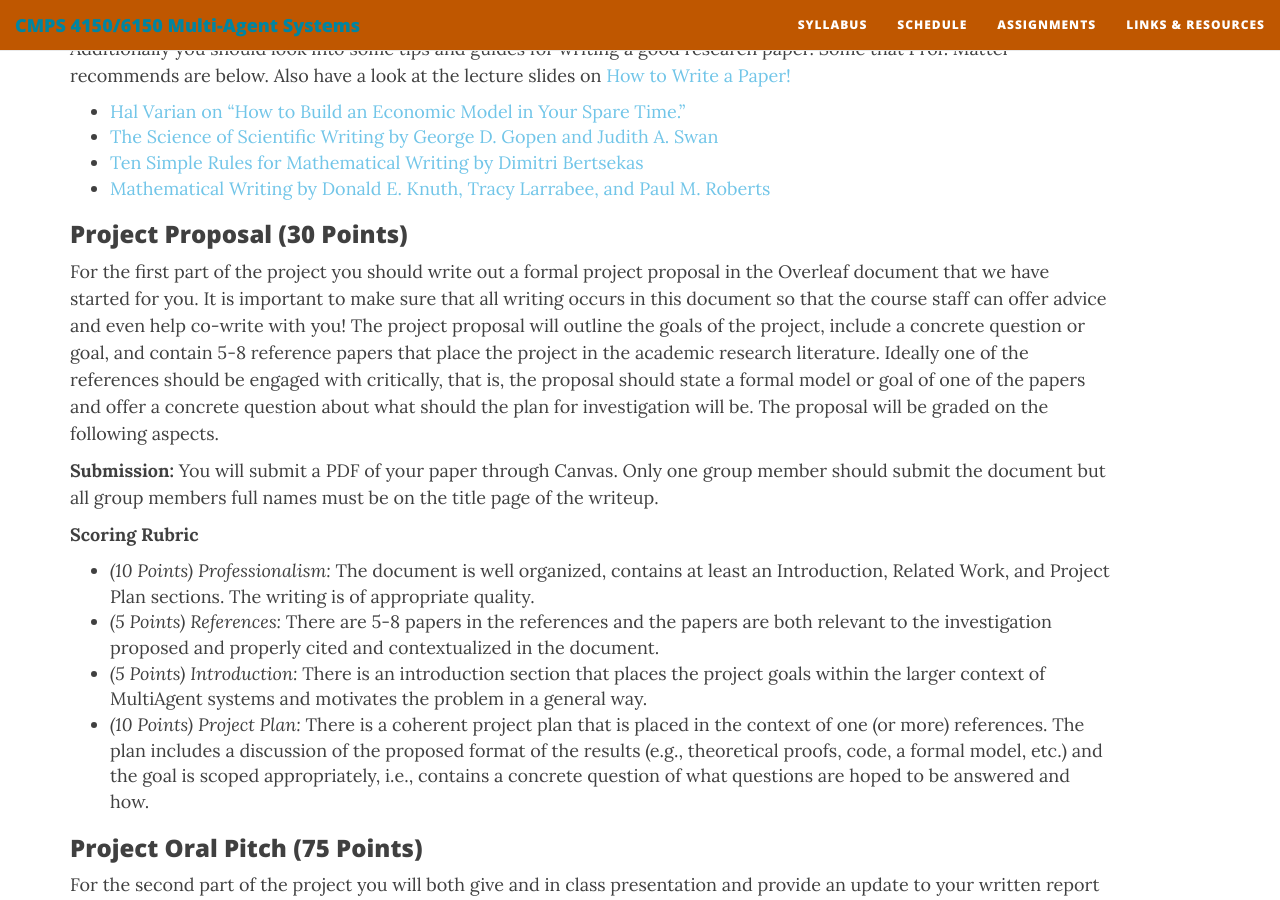
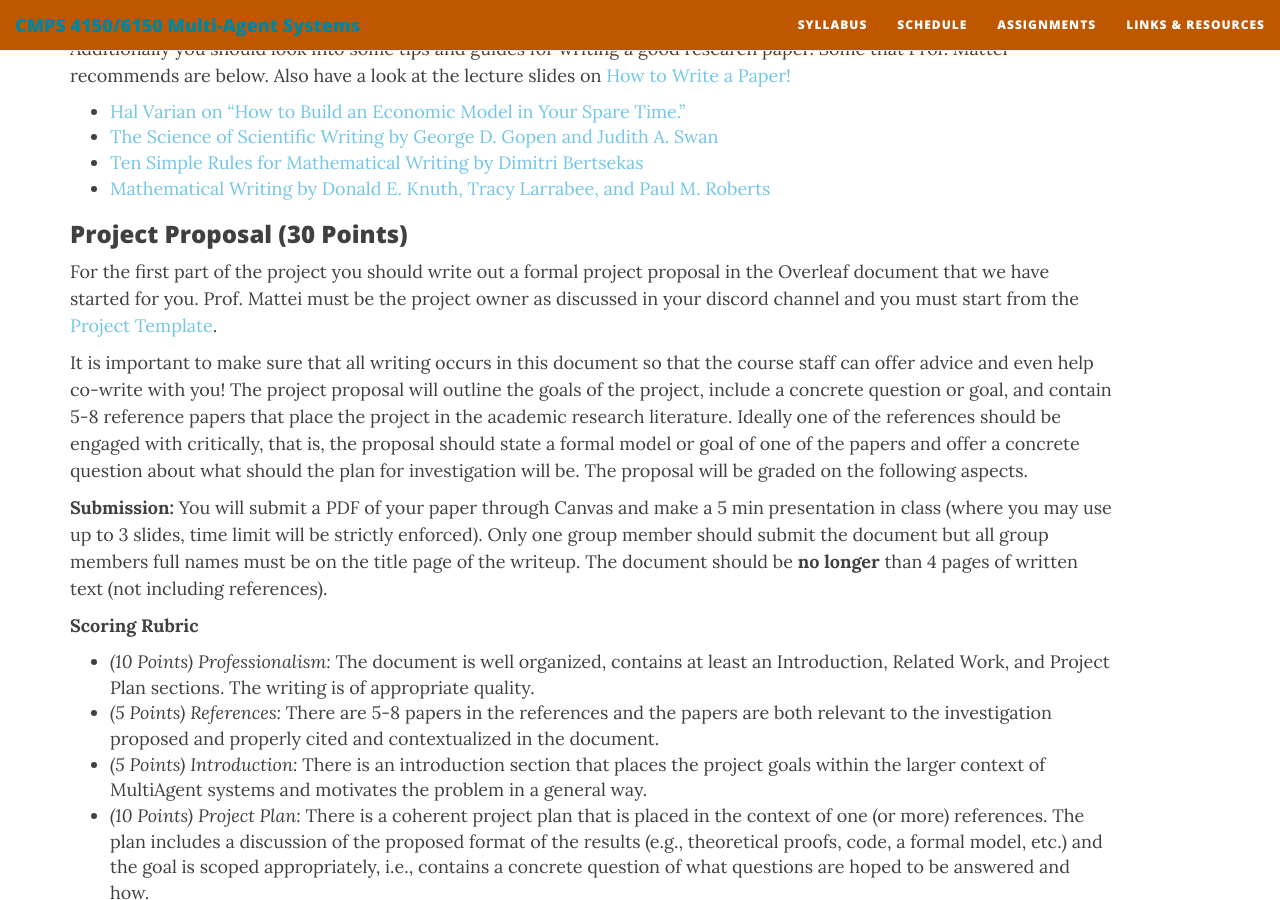
Before and after one commit to nmattei/cmps4150, a Jekyll site: the page built from assignments.md, in a window 1280 px wide and 900 px high, scrolled down 1169 px. Built offline with Jekyll 4.4.1, drawn with Linux system fonts in a browser that asks for light colours; nearby versions of some CDN libraries.

Commit message:
update to first assignment

```diff
--- a/assignments.md
+++ b/assignments.md
@@ -38,9 +38,11 @@ Additionally you should look into some tips and guides for writing a good resear
 
 ### Project Proposal (30 Points)
 
-For the first part of the project you should write out a formal project proposal in the Overleaf document that we have started for you. It is important to make sure that all writing occurs in this document so that the course staff can offer advice and even help co-write with you! The project proposal will outline the goals of the project, include a concrete question or goal, and contain 5-8 reference papers that place the project in the academic research literature. Ideally one of the references should be engaged with critically, that is, the proposal should state a formal model or goal of one of the papers and offer a concrete question about what should the plan for investigation will be. The proposal will be graded on the following aspects.
+For the first part of the project you should write out a formal project proposal in the Overleaf document that we have started for you. Prof. Mattei must be the project owner as discussed in your discord channel and you must start from the [Project Template](https://www.overleaf.com/read/ccwvxmcmcjtn#6c3693).
 
-**Submission:** You will submit a PDF of your paper through Canvas. Only one group member should submit the document but all group members full names must be on the title page of the writeup.
+It is important to make sure that all writing occurs in this document so that the course staff can offer advice and even help co-write with you! The project proposal will outline the goals of the project, include a concrete question or goal, and contain 5-8 reference papers that place the project in the academic research literature. Ideally one of the references should be engaged with critically, that is, the proposal should state a formal model or goal of one of the papers and offer a concrete question about what should the plan for investigation will be. The proposal will be graded on the following aspects.
+
+**Submission:** You will submit a PDF of your paper through Canvas and make a 5 min presentation in class (where you may use up to 3 slides, time limit will be strictly enforced). Only one group member should submit the document but all group members full names must be on the title page of the writeup. The document should be **no longer** than 4 pages of written text (not including references).
 
 **Scoring Rubric**
 
```
